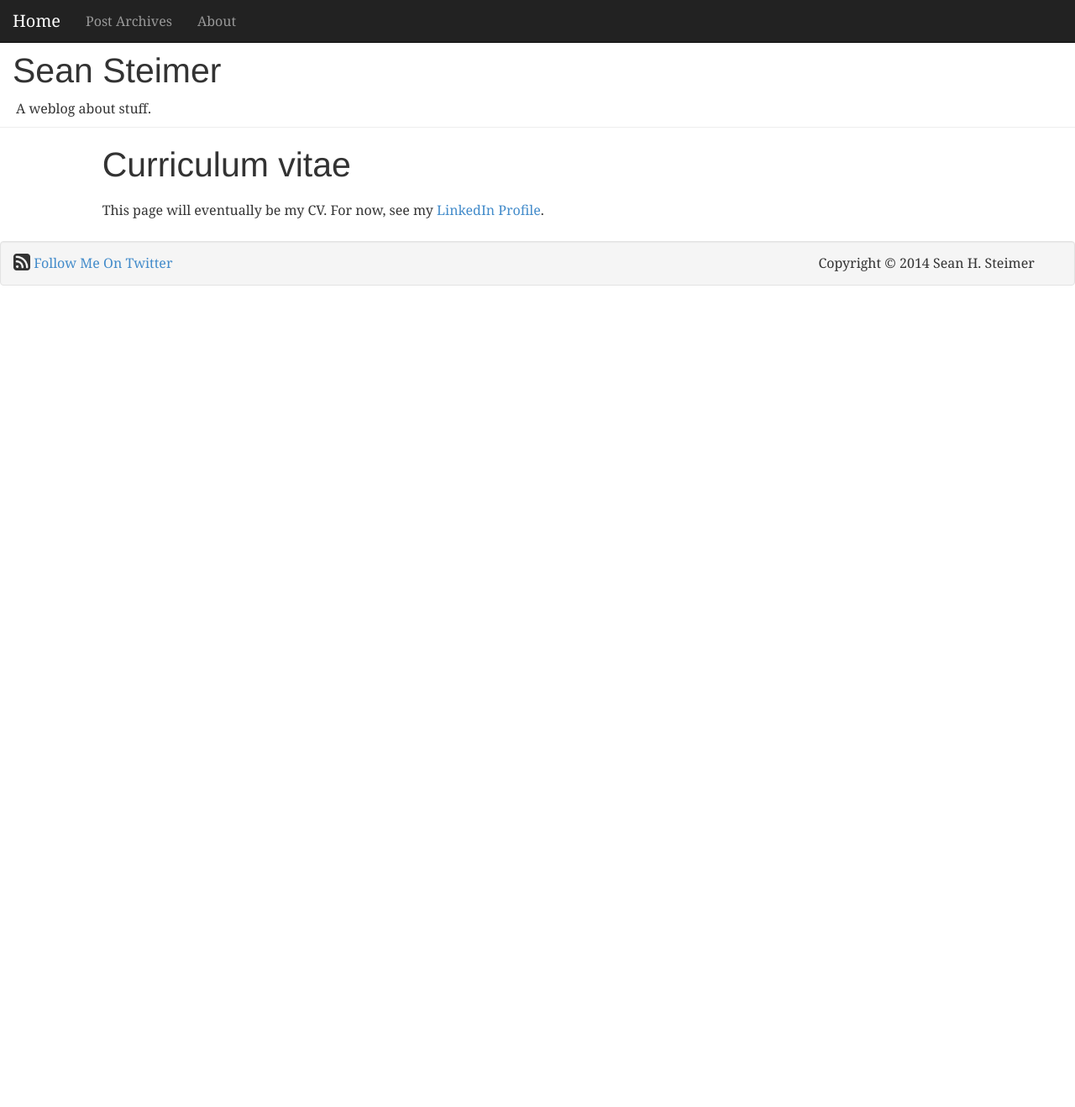
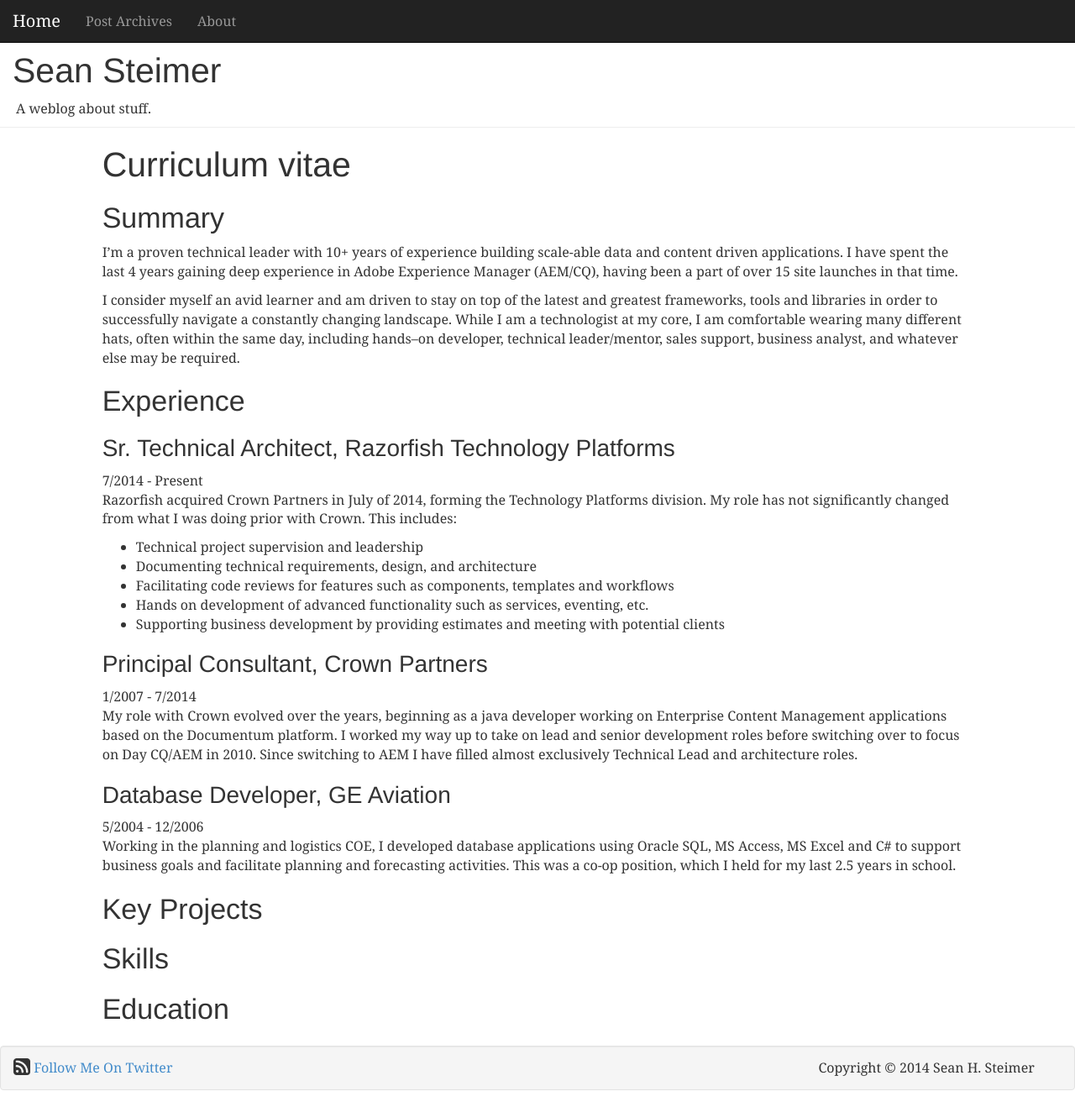
Before and after one commit to shsteimer/shsteimer.github.io, a Jekyll site: the page built from about/curriculum-vitae.html, in a window 1280 px wide and 1318 px high. Shown: the whole window at 84% size. Built offline with Jekyll 4.4.1, drawn with Linux system fonts in a browser that asks for light colours; nearby versions of some CDN libraries; comment, search, counter and statistics services are not loaded.

Commit message:
updated cv

```diff
--- a/about/curriculum-vitae.html
+++ b/about/curriculum-vitae.html
@@ -9,6 +9,44 @@ post-date: 2014-02-02 10:00:00
 <h1>{{ page.title }}</h1>
 <article class="post">
     <div class="post-body">
-        <p>This page will eventually be my CV.  For now, see my <a href="http://www.linkedin.com/in/shsteimer">LinkedIn Profile</a>.</p>
+        <section>
+        	<h2>Summary</h2>
+        	<p>I’m a proven technical leader with 10+ years of experience building scale-able data and content driven applications. I have spent the last 4 years gaining deep experience in Adobe Experience Manager (AEM/CQ), having been a part of over 15 site launches in that time.<p>
+        	<p>I consider myself an avid learner and am driven to stay on top of the latest and greatest frameworks, tools and libraries in order to successfully navigate a constantly changing landscape. While I am a technologist at my core, I am comfortable wearing many different hats, often within the same day, including hands–on developer, technical leader/mentor, sales support, business analyst, and whatever else may be required.</p>
+        </section>
+        <section>
+        	<h2>Experience</h2>
+        	<div class="role">
+        		<h3>Sr. Technical Architect, Razorfish Technology Platforms</h3>
+        		<span class="dates">7/2014 - Present</span>
+        		<p>Razorfish acquired Crown Partners in July of 2014, forming the Technology Platforms division. My role has not significantly changed from what I was doing prior with Crown. This includes:</p>
+        		<ul>
+        			<li>Technical project supervision and leadership</li>
+        			<li>Documenting technical requirements, design, and architecture</li>
+        			<li>Facilitating code reviews for features such as components, templates and workflows</li>
+        			<li>Hands on development of advanced functionality such as services, eventing, etc.</li>
+        			<li>Supporting business development by providing estimates and meeting with potential clients</li>
+        		</ul>
+        	</div>
+        	<div class="role">
+        		<h3>Principal Consultant, Crown Partners</h3>
+        		<span class="dates">1/2007 - 7/2014</span>
+        		<p>My role with Crown evolved over the years, beginning as a java developer working on Enterprise Content Management applications based on the Documentum platform. I worked my way up to take on lead and senior development roles before switching over to focus on Day CQ/AEM in 2010. Since switching to AEM I have filled almost exclusively Technical Lead and architecture roles.</p>
+        	</div>
+        	<div class="role">
+        		<h3>Database Developer, GE Aviation</h3>
+        		<span class="dates">5/2004 - 12/2006</span>
+        		<p>Working in the planning and logistics COE, I developed database applications using Oracle SQL, MS Access, MS Excel and C# to support business goals and facilitate planning and forecasting activities. This was a co-op position, which I held for my last 2.5 years in school.</p>
+        	</div>
+        </section>
+        <section>
+        	<h2>Key Projects</h2>
+        </section>
+        <section>
+        	<h2>Skills</h2>
+        </section>
+        <section>
+        	<h2>Education</h2>
+        </section>
     </div>
 </article>
```
